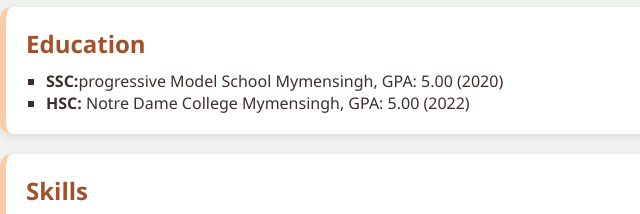
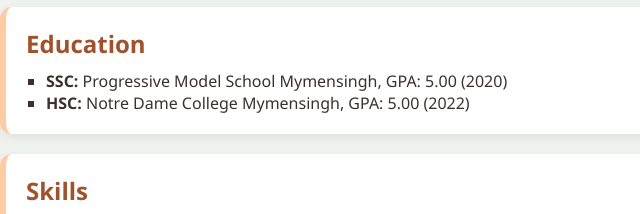
Before and after one commit to MohitHasan01/Portfolio_MohitHasan, a plain HTML site: page index.html in a window 1280 px wide. Shown: the part 772-986 px from the top of the page, 0-640 px from the left. Drawn offline with Linux system fonts and the light colour scheme.

Commit message:
Added cv

```diff
--- a/index.html
+++ b/index.html
@@ -47,7 +47,7 @@
     <section class="education-section card">
       <h2>Education</h2>
       <ul>
-        <li><strong>SSC:</strong>progressive Model School Mymensingh, GPA: 5.00 (2020)</li>
+        <li><strong>SSC:</strong> Progressive Model School Mymensingh, GPA: 5.00 (2020)</li>
         <li><strong>HSC:</strong> Notre Dame College Mymensingh, GPA: 5.00 (2022)</li>
       </ul>
     </section>
```
Also changed, not shown: 1 other file.
